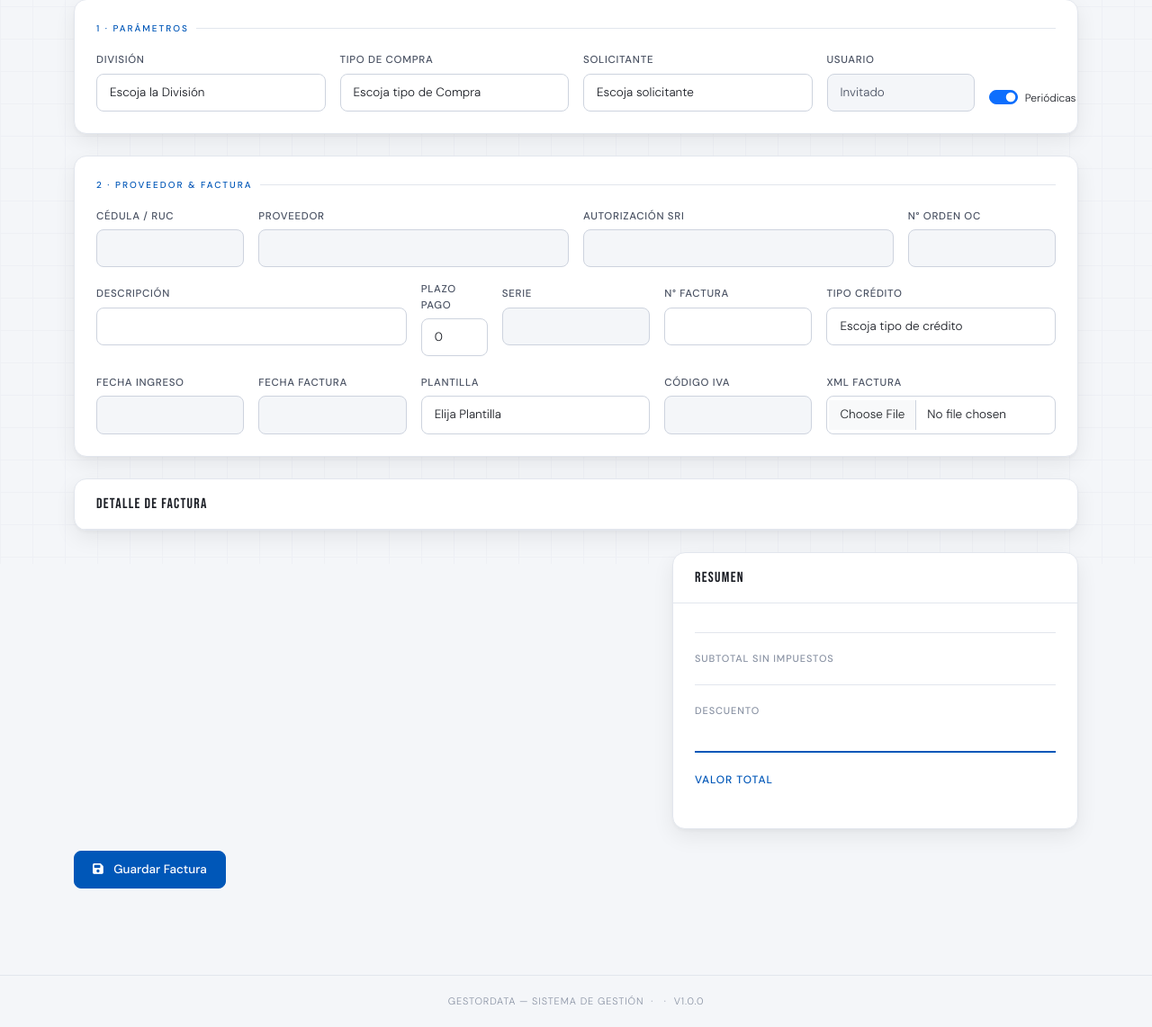
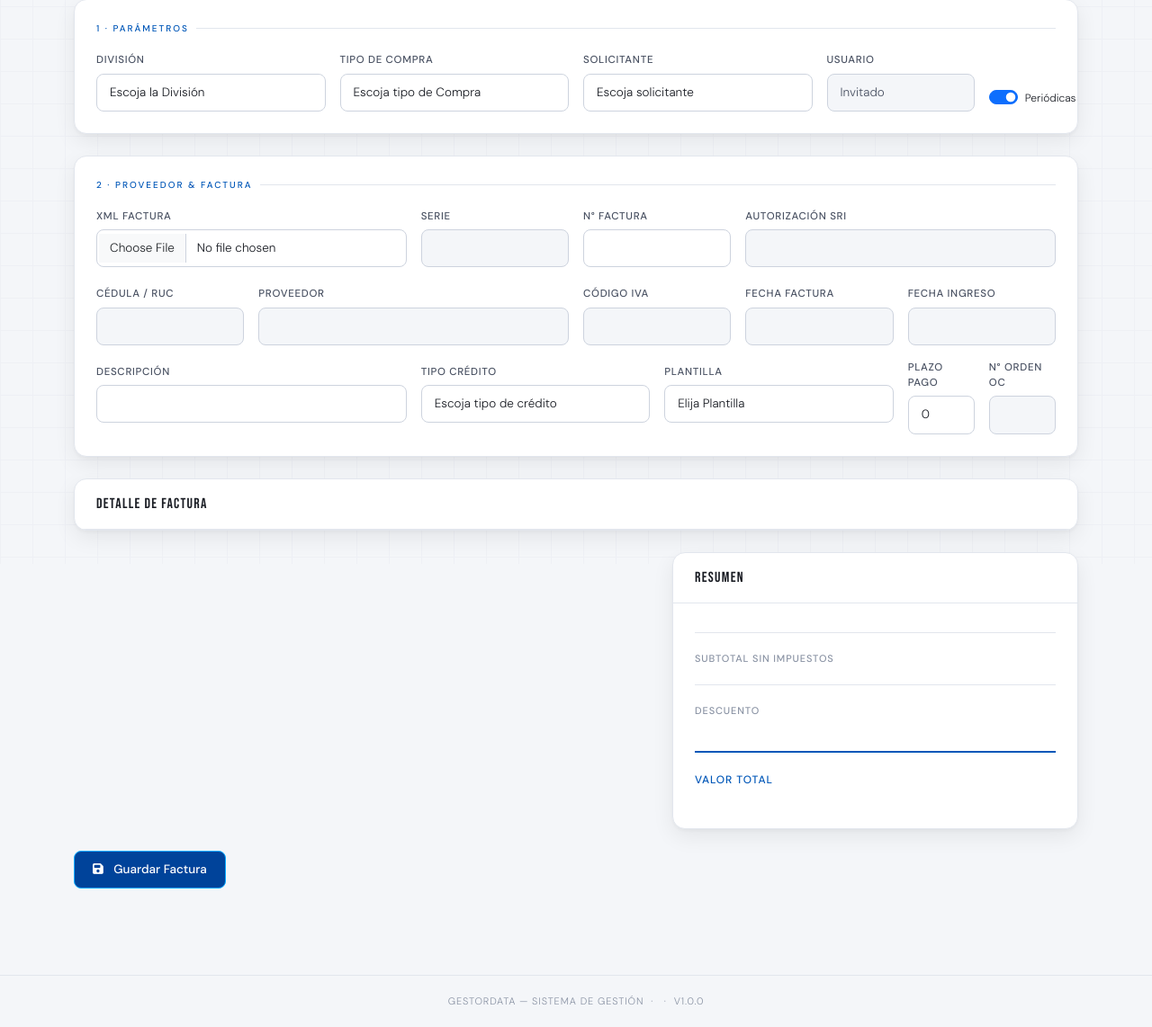
Before and after one commit to ADMINVW/GestorData, a Django app: page /comprasapp/templates/ordenCompra in a window 1280 px wide. Shown: the part 173-1315 px from the top of the page at 90% size. Run offline with Django 5.2, Linux system fonts and the light colour scheme; tables that the repository leaves empty hold one stand-in row (values such as "Sample post"); parts of the project's set-up code (start-up, migrations or seed data) failed here and were passed over; some libraries are stand-ins or nearby versions.

Commit message:
styles: cambio de orden en ingreso de facturas

```diff
--- a/comprasapp/templates/ordenCompra.html
+++ b/comprasapp/templates/ordenCompra.html
@@ -70,6 +70,28 @@
   <div class="app-card-body">
     <p class="section-label">2 · Proveedor &amp; Factura</p>
 
+    <!-- Fila 1: Identificación de la factura -->
+    <div class="row g-3 mb-3">
+      <div class="col-12 col-md-4">
+        <label class="form-label">XML Factura</label>
+        <input type="file" class="form-control" id="inputGroupFileFactura"
+               onchange="leerArchivoXML()" accept=".xml">
+      </div>
+      <div class="col-6 col-md-2">
+        <label class="form-label">Serie</label>
+        <input type="text" class="form-control" id="serieFactura" readonly>
+      </div>
+      <div class="col-6 col-md-2">
+        <label class="form-label">N° Factura</label>
+        <input type="text" class="form-control" id="numeroFactura" required>
+      </div>
+      <div class="col-12 col-md-4">
+        <label class="form-label">Autorización SRI</label>
+        <input type="text" class="form-control" id="autorizacionSri" readonly>
+      </div>
+    </div>
+
+    <!-- Fila 2: Datos del proveedor -->
     <div class="row g-3 mb-3">
       <div class="col-12 col-md-2">
         <label class="form-label">Cédula / RUC</label>
@@ -79,33 +101,26 @@
         <label class="form-label">Proveedor</label>
         <input type="text" class="form-control" id="nombreProveedor" readonly>
       </div>
-      <div class="col-12 col-md-4">
-        <label class="form-label">Autorización SRI</label>
-        <input type="text" class="form-control" id="autorizacionSri" readonly>
+      <div class="col-6 col-md-2">
+        <label class="form-label">Código IVA</label>
+        <input type="text" class="form-control" id="codigoPorcentaje" readonly>
       </div>
-      <div class="col-12 col-md-2">
-        <label class="form-label">N° Orden OC</label>
-        <input type="text" class="form-control" id="ordenCompra" readonly>
+      <div class="col-6 col-md-2">
+        <label class="form-label">Fecha Factura</label>
+        <input type="text" class="form-control" id="fechaEmision" readonly>
+      </div>
+      <div class="col-6 col-md-2">
+        <label class="form-label">Fecha Ingreso</label>
+        <input type="text" class="form-control" id="fechaIngresoHora" readonly>
       </div>
     </div>
 
-    <div class="row g-3 mb-3">
+    <!-- Fila 3: Datos de la compra -->
+    <div class="row g-3">
       <div class="col-12 col-md-4">
         <label class="form-label">Descripción</label>
         <input type="text" class="form-control" id="descripcionFactura" required style="text-transform: uppercase;">
         <div class="invalid-feedback">Campo obligatorio</div>
-      </div>
-      <div class="col-6 col-md-1">
-        <label class="form-label">Plazo Pago</label>
-        <input type="text" class="form-control" id="plazoPago" value="0" required>
-      </div>
-      <div class="col-6 col-md-2">
-        <label class="form-label">Serie</label>
-        <input type="text" class="form-control" id="serieFactura" readonly>
-      </div>
-      <div class="col-6 col-md-2">
-        <label class="form-label">N° Factura</label>
-        <input type="text" class="form-control" id="numeroFactura" required>
       </div>
       <div class="col-12 col-md-3">
         <label class="form-label">Tipo Crédito</label>
@@ -118,35 +133,19 @@
           {% endif %}
         </select>
       </div>
-    </div>
-
-    <div class="row g-3">
-      <div class="col-6 col-md-2">
-        <label class="form-label">Fecha Ingreso</label>
-        <input type="text" class="form-control" id="fechaIngresoHora" readonly>
-      </div>
-      <div class="col-6 col-md-2">
-        <label class="form-label">Fecha Factura</label>
-        <input type="text" class="form-control" id="fechaEmision" readonly>
-      </div>
       <div class="col-12 col-md-3">
         <label class="form-label">Plantilla</label>
         <select class="form-select" id="PlantillaSelect">
           <option selected>Elija Plantilla</option>
         </select>
       </div>
-      <div class="col-6 col-md-2">
-        <label class="form-label">Código IVA</label>
-        <input type="text" class="form-control" id="codigoPorcentaje" readonly>
+      <div class="col-6 col-md-1">
+        <label class="form-label">Plazo Pago</label>
+        <input type="text" class="form-control" id="plazoPago" value="0" required>
       </div>
-
-      <!-- File upload pill -->
-      <div class="col-12 col-md-3 d-flex align-items-end">
-        <div class="w-100">
-          <label class="form-label">XML Factura</label>
-          <input type="file" class="form-control" id="inputGroupFileFactura"
-                 onchange="leerArchivoXML()" accept=".xml">
-        </div>
+      <div class="col-6 col-md-1">
+        <label class="form-label">N° Orden OC</label>
+        <input type="text" class="form-control" id="ordenCompra" readonly>
       </div>
     </div>
 
--- a/menuprapp/templates/base.html
+++ b/menuprapp/templates/base.html
@@ -20,7 +20,6 @@
   <!-- jQuery UI Autocomplete -->
   <link rel="stylesheet" href="https://code.jquery.com/ui/1.13.2/themes/base/jquery-ui.css">
   <!-- Estilos propios -->
-  <link rel="stylesheet" type="text/css" href="/static/css/componentes.css" />
 
   <style>
     /* ─── DESIGN TOKENS ─── */
@@ -277,8 +276,8 @@
 
     /* ─── BUTTONS ─── */
     .btn-primary {
-      background: var(--accent) !important;
-      border-color: var(--accent) !important;
+      background: #00439a !important;
+      border-color: #00aaff !important;
       font-family: 'DM Sans', sans-serif;
       font-size: 13.5px; font-weight: 500;
       border-radius: 8px; padding: 10px 20px;
@@ -286,9 +285,9 @@
     }
 
     .btn-primary:hover:not(:disabled) {
-      background: var(--accent-h) !important;
-      border-color: var(--accent-h) !important;
-      box-shadow: 0 4px 16px color-mix(in srgb, var(--accent) 35%, transparent);
+      background: #2575cf !important;
+      border-color: #00aaff !important;
+      box-shadow: 0 4px 16px color-mix(in srgb, #00439a 35%, transparent);
       transform: translateY(-1px);
     }
 
```
Also changed, not shown: repuestosapp/templates/compraRepuestos.html (+43 -41 lines).
